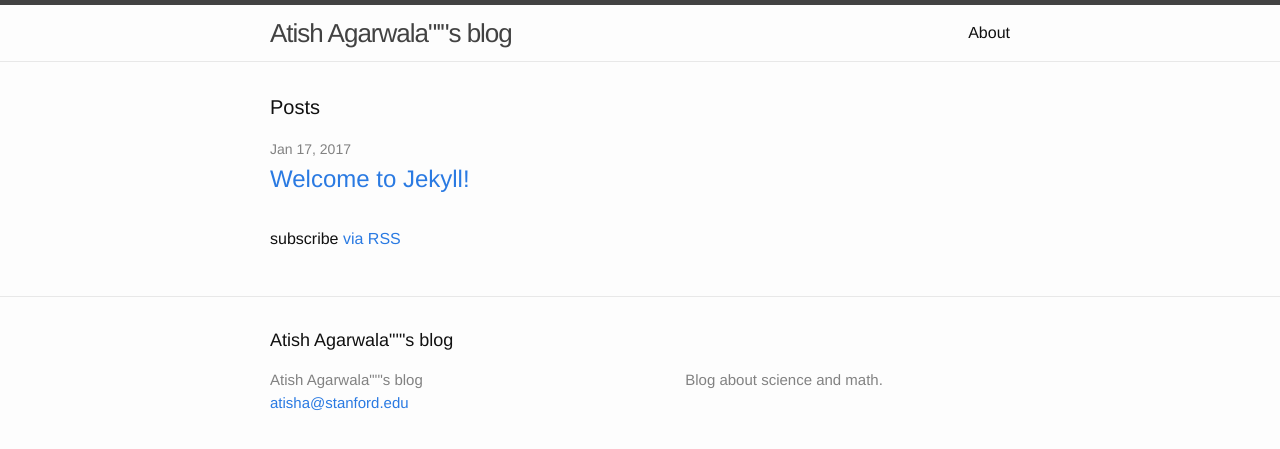
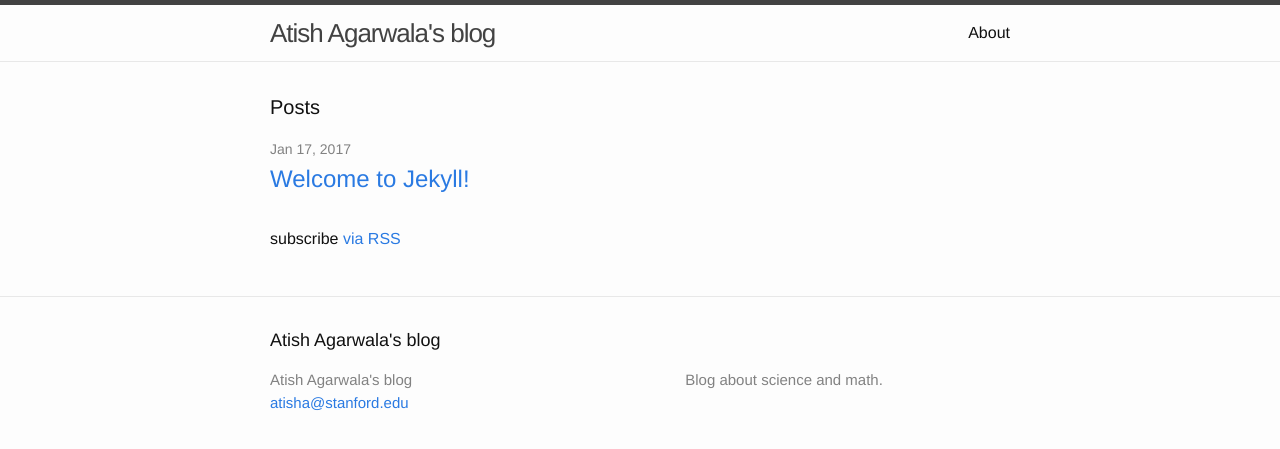
Before and after one commit to atishagarwala/atishagarwala.github.io, a Jekyll site: the page built from index.html, in a window 1280 px wide. Shown: the top 449 px of the page. Built offline with Jekyll 4.4.1, drawn with Linux system fonts in a browser that asks for light colours.

```diff
--- a/_config.yml
+++ b/_config.yml
@@ -6,7 +6,8 @@
 # 'jekyll serve'. If you change this file, please restart the server process.
 
 # Site settings
-title: Atish Agarwala"'"s blog
+title: >
+  Atish Agarwala's blog
 email: atisha@stanford.edu
 description: > # this means to ignore newlines until "baseurl:"
   Blog about science and math.
```
